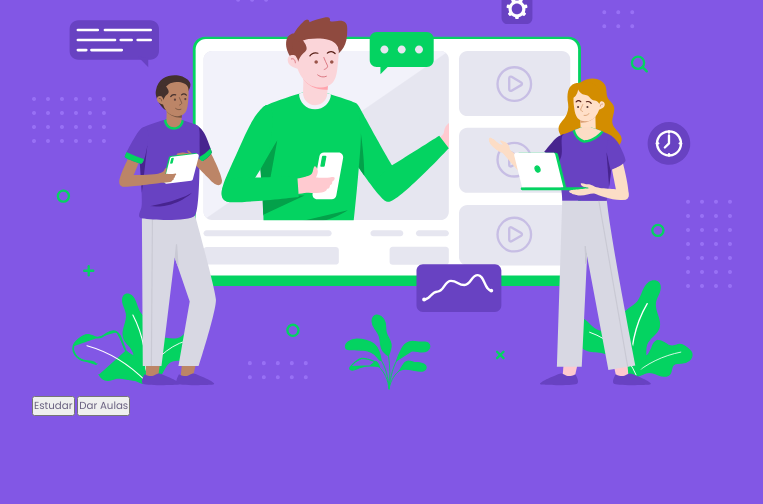
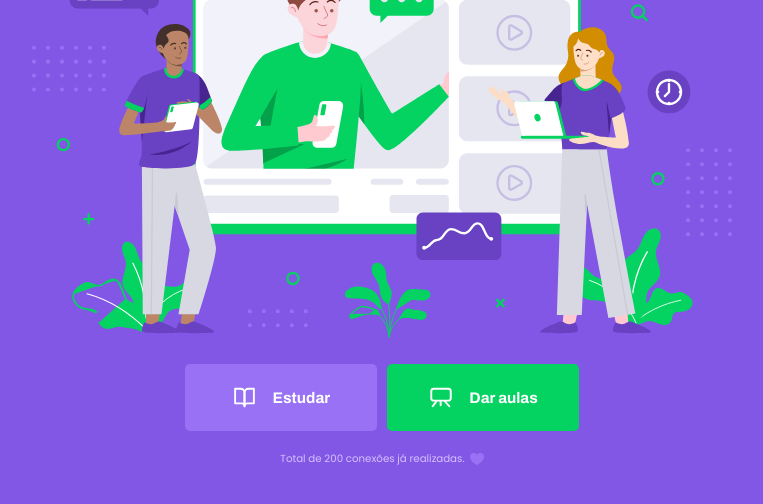
Before and after one commit to drigosantos81/proffy, a plain HTML site: page index.html in a window 1280 px wide. Shown: the part 280-784 px from the top of the page, without its empty margins (258-1021 px from the left). Drawn offline with Linux system fonts and the light colour scheme.

Commit message:
Estilizado botões e redimensionamento da página.

```diff
--- a/index.html
+++ b/index.html
@@ -19,8 +19,22 @@
 
         <img class="hero-image" src="./images/landing.svg" alt="">
 
-        <button>Estudar</button>
-        <button>Dar Aulas</button>
+        <div class="buttons-container">
+            <a class="study" href="/study.html">
+                <img src="./images/icons/study.svg" alt="Estudar">
+                Estudar
+            </a>
+            <a class="give-classes" href="/give-classes.html">
+                <img src="./images/icons/give-classes.svg" alt="Dar aulas">
+                Dar aulas
+            </a>
+        </div>
+
+        <p class="total-connections">
+            Total de 200 conexões já realizadas.
+            <img src="./images/icons/purple-heart.svg" alt="Coração roxo">
+        </p>
+
     </div>
 
 </body>
--- a/styles/partials/page-landing.css
+++ b/styles/partials/page-landing.css
@@ -8,6 +8,7 @@
 
 #page-landing #container {
     color: var(--color-text-in-primary);
+    text-align: center;
 }
 
 .logo-containter img {
@@ -15,10 +16,69 @@
 }
 
 .logo-containter {
-    text-align: center;
     margin-bottom: 3.2rem;
+}
+
+.logo-containter h2 {
+    font-weight: 500;
+    font-size: 3.6rem;
+    line-height: 4.6rem;
+    margin-top: 0.8rem;
 }
 
 .hero-image {
     width: 100%;
 }
+
+.buttons-container {
+    display: flex;
+    justify-content: center;
+    margin: 3.2rem;
+}
+
+.buttons-container a {
+    width: 30rem;
+    height: 10.4rem;
+    border-radius: 0.8rem;
+    margin-right: 1.6rem;
+    font: 700 2.4rem Archivo;
+    display: flex;
+    align-items: center;
+    justify-content: center;
+    text-decoration: none;
+    color: var(--color-button-text);
+    transition: background 0.2s;
+}
+
+.buttons-container a img {
+    width: 4rem;
+    margin-right: 2.4rem;
+}
+
+.buttons-container a.study {
+    background: var(--color-primary-lighter);
+}
+
+.buttons-container a.study:hover {
+    background: var(--color-primary-light);
+}
+
+.buttons-container a.give-classes {
+    background: var(--color-secondary);
+    margin-right: 0;
+}
+
+.buttons-container a.give-classes:hover {
+    background: var(--color-secondary-dark);
+}
+
+.total-connections {
+    font-size: 1.rem;
+    display: flex;
+    align-items: center;
+    justify-content: center;
+}
+
+.total-connections img {
+    margin-left: 0.8rem;
+}
```
